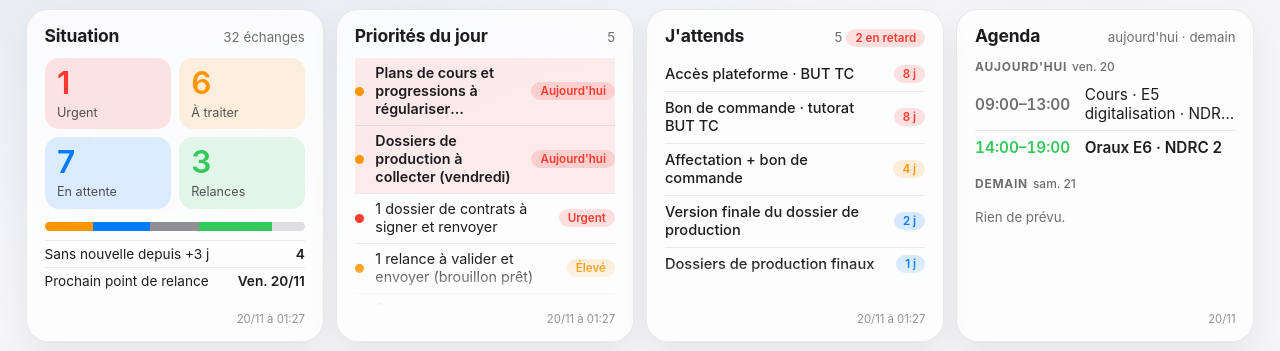
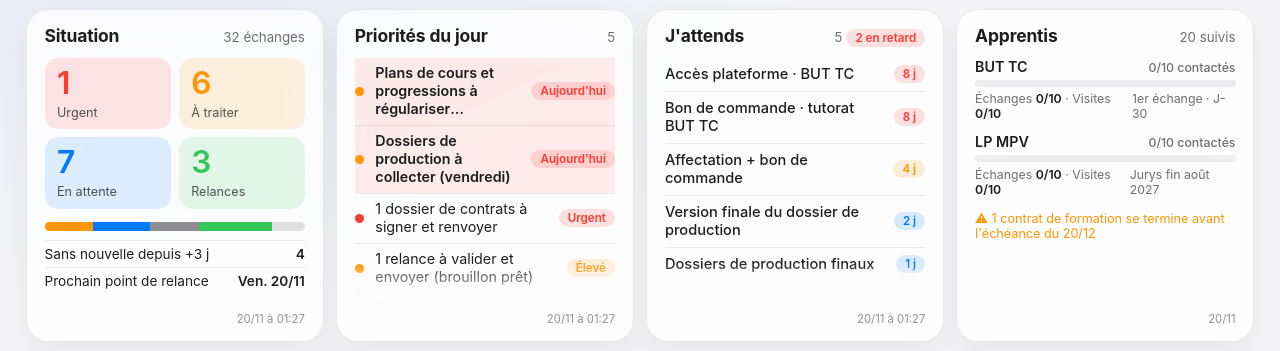
Before and after one commit to sammolawlify/tableau-de-bord, a plain HTML site: page dashboard.html in a window 1280 px wide. Shown: the part 97-448 px from the top of the page. Drawn offline with Linux system fonts and the light colour scheme.

Commit message:
Carte Apprentis (compteurs anonymes) à la place de l'Agenda
Co-Authored-By: Claude Sonnet 5.5 <noreply@anthropic.com>
Claude-Session: https://claude.ai/code/session_016DE21mVjHGUxj2NMRDXsEW

```diff
--- a/dashboard.html
+++ b/dashboard.html
@@ -70,7 +70,7 @@ a{color:var(--blue);text-decoration:none}
 .card[data-open]{cursor:pointer}
 .card[data-open]:hover{transform:translateY(-3px);box-shadow:0 1px 1px rgba(0,0,0,.03),0 18px 40px rgba(0,0,0,.12)}
 .card:focus-visible{outline:2px solid var(--blue);outline-offset:2px}
-.c-situation{grid-column:1/4;grid-row:1}.c-prio{grid-column:4/7;grid-row:1}.c-att{grid-column:7/10;grid-row:1}.c-agenda{grid-column:10/13;grid-row:1}
+.c-situation{grid-column:1/4;grid-row:1}.c-prio{grid-column:4/7;grid-row:1}.c-att{grid-column:7/10;grid-row:1}.c-appr{grid-column:10/13;grid-row:1}
 .c-charge{grid-column:1/7;grid-row:2}.c-opp{grid-column:7/10;grid-row:2}.c-veille{grid-column:10/13;grid-row:2}
 .ch{display:flex;align-items:baseline;justify-content:space-between;gap:8px;margin-bottom:.7rem;flex:none}
 .ch h2{white-space:nowrap;margin:0;font-size:1.05rem;font-weight:650;letter-spacing:-.01em}
@@ -113,6 +113,17 @@ a{color:var(--blue);text-decoration:none}
 .rows.compact a:hover{text-decoration:underline}
 .red{--c:var(--red)}.orange{--c:var(--orange)}.blue{--c:var(--blue)}.green{--c:var(--green)}
 
+/* Apprentis */
+.ap{margin-bottom:.75rem}
+.ap .h{display:flex;justify-content:space-between;align-items:baseline;font-size:.86rem;font-weight:600}
+.ap .h span{font-size:.74rem;font-weight:500;color:var(--muted)}
+.ap .pb{height:7px;border-radius:99px;background:var(--fill);margin:.3rem 0 .25rem;overflow:hidden;display:flex}
+.ap .pb i{display:block;background:var(--blue)}
+.ap .pb i+i{background:var(--green)}
+.ap .m{display:flex;justify-content:space-between;font-size:.74rem;color:var(--muted)}
+.ap .m b{font-weight:600;color:var(--ink)}
+.ap .m .late{color:var(--red)}
+.ap-al{font-size:.76rem;color:var(--orange);margin-top:.15rem}
 /* Agenda */
 .cb h4.ag{margin:.1rem 0 .25rem;font-size:.72rem;letter-spacing:.06em;text-transform:uppercase;color:var(--muted);font-weight:650}
 .cb h4.ag + .rows,.cb h4.ag + p{margin-bottom:.7rem}
@@ -174,7 +185,7 @@ a{color:var(--blue);text-decoration:none}
   body{height:auto;min-height:100vh;overflow:auto}
   .grid{grid-template-columns:repeat(2,minmax(0,1fr));grid-template-rows:none}
   .card{min-height:260px}
-  .c-situation,.c-prio,.c-agenda,.c-att,.c-charge,.c-opp,.c-veille{grid-column:auto;grid-row:auto}
+  .c-situation,.c-prio,.c-appr,.c-att,.c-charge,.c-opp,.c-veille{grid-column:auto;grid-row:auto}
   .c-prio,.c-charge{grid-column:1/-1}
   .top{flex-wrap:wrap}
 }
@@ -201,7 +212,7 @@ a{color:var(--blue);text-decoration:none}
 <script src="data-planning-mois.js"></script>
 <script src="data-planning-mois-suivant.js"></script>
 <script src="data-planning-annee.js"></script>
-<script src="data-agenda.js"></script>
+<script src="data-apprentis.js"></script>
 <script src="data-attentes.js"></script>
 <script src="data-opportunites.js"></script>
 <script src="data-opportunites-cdi.js"></script>
@@ -285,20 +296,24 @@ function priorites() {
     body: P.length ? `<ul class="rows">${tri.slice(0, 7).map(li).join("")}</ul>` : `<p class="sub">Aucune priorité enregistrée.</p>`};
 }
 
-/* ---------- Agenda (aujourd'hui et demain) ---------- */
-function agenda() {
-  const D = W.DATA_AGENDA; if (!D) return null;
-  const iso = d => d.getFullYear() + "-" + String(d.getMonth() + 1).padStart(2, "0") + "-" + String(d.getDate()).padStart(2, "0");
-  const n = new Date(), t = new Date(n); t.setDate(t.getDate() + 1);
-  const hm = String(n.getHours()).padStart(2, "0") + ":" + String(n.getMinutes()).padStart(2, "0");
-  const wd = d => d.toLocaleDateString("fr-FR", {weekday: "short", day: "numeric"});
-  const bloc = (lib, d) => {
-    const j = (D.jours || []).find(x => x.date === iso(d));
-    return `<h4 class="ag">${lib}<span>${esc(wd(d))}</span></h4>` + (!j ? `<p class="sub">Non synchronisé.</p>` : !j.events.length ? `<p class="sub">Rien de prévu.</p>` :
-      `<ul class="rows ag">${j.events.map(e => `<li class="${lib === "Aujourd'hui" && e.debut <= hm && hm < e.fin ? "live" : ""}"><b>${esc(e.debut)}–${esc(e.fin)}</b><span class="t">${esc(e.label)}</span></li>`).join("")}</ul>`);
+/* ---------- Apprentis ---------- */
+function apprentis() {
+  const D = W.DATA_APPRENTIS; if (!D) return null;
+  const today = new Date(); today.setHours(0, 0, 0, 0);
+  const bloc = f => {
+    const fait = Math.max(f.echange, f.visite), pc = 100 * f.contactes / f.total, pf = 100 * fait / f.total;
+    let ech = esc(f.jalon || "Échéance à communiquer"), cls = "";
+    if (f.echeance) {
+      const j = Math.round((new Date(f.echeance + "T00:00:00") - today) / 864e5);
+      ech = `${esc(f.jalon)} · ${j >= 0 ? "J-" + j : "dépassé"}`; if (j <= 14 && fait < f.total) cls = "late";
+    }
+    return `<div class="ap"><div class="h">${esc(f.nom)}<span>${f.contactes}/${f.total} contactés</span></div>
+      <div class="pb"><i style="width:${pc - pf}%"></i><i style="width:${pf}%"></i></div>
+      <div class="m"><span>Échanges <b>${fait}/${f.total}</b> · Visites <b>${f.visite}/${f.total}</b></span><span class="${cls}">${ech}</span></div></div>`;
   };
-  reg("Agenda", D.updated);
-  return {id: "agenda", cls: "c-agenda", title: "Agenda", sub: "aujourd'hui · demain", u: D.updated, maxH: 30, body: bloc("Aujourd'hui", n) + bloc("Demain", t)};
+  reg("Apprentis", D.updated);
+  return {id: "apprentis", cls: "c-appr", title: "Apprentis", sub: `${sum(D.filieres.map(f => f.total))} suivis`, u: D.updated, maxH: 120,
+    body: D.filieres.map(bloc).join("") + (D.alertes || []).map(a => `<div class="ap-al">⚠ ${esc(a)}</div>`).join("")};
 }
 
 /* ---------- J'attends ---------- */
@@ -420,7 +435,7 @@ function chargeHtml() {
 
 /* ---------- Assemblage ---------- */
 const grid = $("#grid");
-[situation, priorites, agenda, attentes, charge, opportunites, veille].forEach(fn => {
+[situation, priorites, apprentis, attentes, charge, opportunites, veille].forEach(fn => {
   let m = null;
   try { m = fn(); } catch (e) { console.error(fn.name, e); }
   if (!m) return;
--- /dev/null
+++ b/data-apprentis.js
@@ -0,0 +1,9 @@
+/* Suivi tutoral des apprentis : compteurs agrégés (source : Sheet de suivi). Aucun nom, entreprise ni code. */
+window.DATA_APPRENTIS = {
+  updated: "20/11/2026",
+  filieres: [
+    { nom: "BUT TC", total: 10, contactes: 0, echange: 0, visite: 0, echeance: "2026-12-20", jalon: "1er échange" },
+    { nom: "LP MPV", total: 10, contactes: 0, echange: 0, visite: 0, echeance: null, jalon: "Jurys fin août 2027" }
+  ],
+  alertes: ["1 contrat de formation se termine avant l'échéance du 20/12"]
+};
```
